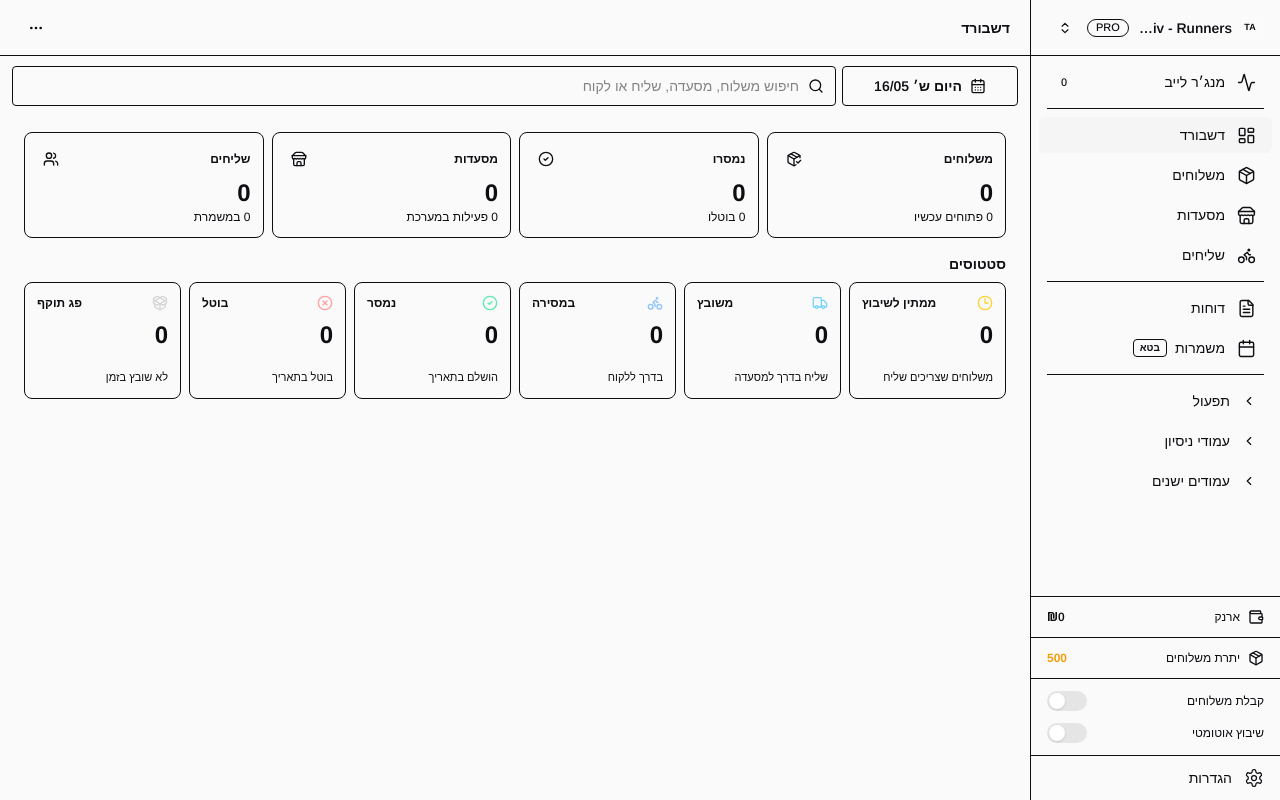
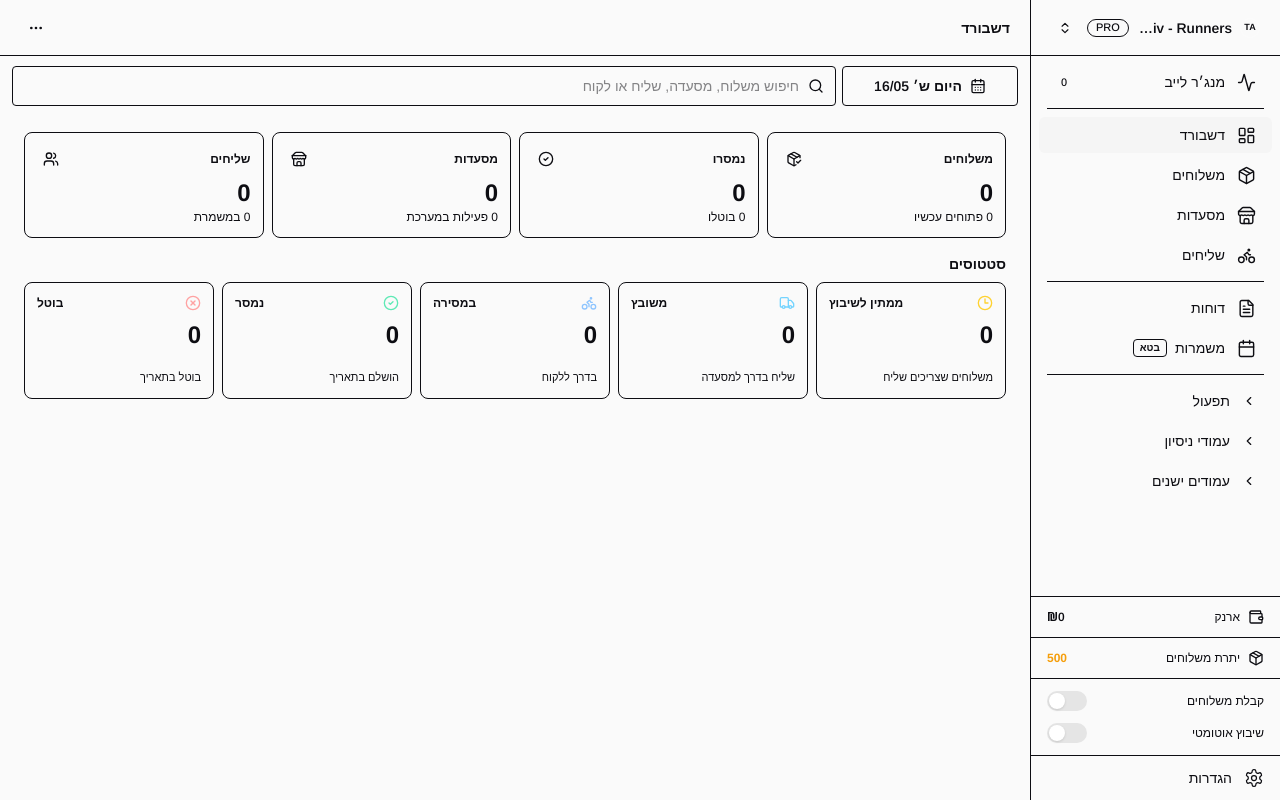
Before and after one commit to UxNinja360/sendi-system-demo, a React (Vite) app: page /dashboard in a window 1280 px wide. Built offline with nearby package versions, Linux system fonts and the light colour scheme; sample sign-in values are in the browser's storage.

Commit message:
תיקון

```diff
--- a/src/app/pages/dashboard.tsx
+++ b/src/app/pages/dashboard.tsx
@@ -18,6 +18,13 @@ import { useDelivery } from '../context/delivery-context-value';
 import type { Courier, Delivery, DeliveryStatus } from '../types/delivery.types';
 
 const ACTIVE_DELIVERY_STATUSES: DeliveryStatus[] = ['pending', 'assigned', 'delivering'];
+const DASHBOARD_DELIVERY_STATUSES: DeliveryStatus[] = [
+  'pending',
+  'assigned',
+  'delivering',
+  'delivered',
+  'cancelled',
+];
 
 const STATUS_META: Array<{
   id: DeliveryStatus;
@@ -103,14 +110,7 @@ const isSameInputDate = (value: unknown, inputDate: string) => {
 };
 
 const getDeliveryPrimaryDate = (delivery: Delivery) =>
-  delivery.createdAt ?? delivery.creation_time ?? delivery.delivery_date;
-
-const getDeliveryCompletionDate = (delivery: Delivery) =>
-  delivery.deliveredAt ??
-  delivery.delivered_time ??
-  delivery.cancelledAt ??
-  delivery.expiredAt ??
-  getDeliveryPrimaryDate(delivery);
+  delivery.createdAt ?? delivery.creation_time;
 
 const getDeliverySearchText = (delivery: Delivery, courier?: Courier) =>
   normalizeText(
@@ -169,13 +169,9 @@ export const Dashboard: React.FC = () => {
 
   const deliveryCountsByDay = React.useMemo(() => {
     return state.deliveries.reduce<Record<string, number>>((counts, delivery) => {
-      const date = toDate(
-        delivery.status === 'delivered' ||
-          delivery.status === 'cancelled' ||
-          delivery.status === 'expired'
-          ? getDeliveryCompletionDate(delivery)
-          : getDeliveryPrimaryDate(delivery),
-      );
+      if (!DASHBOARD_DELIVERY_STATUSES.includes(delivery.status)) return counts;
+
+      const date = toDate(getDeliveryPrimaryDate(delivery));
       if (!date) return counts;
       const key = toDateInputValue(date);
       counts[key] = (counts[key] ?? 0) + 1;
@@ -186,14 +182,7 @@ export const Dashboard: React.FC = () => {
   const dateDeliveries = React.useMemo(
     () =>
       state.deliveries.filter((delivery) => {
-        if (
-          delivery.status === 'delivered' ||
-          delivery.status === 'cancelled' ||
-          delivery.status === 'expired'
-        ) {
-          return isSameInputDate(getDeliveryCompletionDate(delivery), selectedDateKey);
-        }
-
+        if (!DASHBOARD_DELIVERY_STATUSES.includes(delivery.status)) return false;
         return isSameInputDate(getDeliveryPrimaryDate(delivery), selectedDateKey);
       }),
     [selectedDateKey, state.deliveries],
@@ -293,8 +282,8 @@ export const Dashboard: React.FC = () => {
 
           <section className="space-y-2">
             <SectionHeader title="סטטוסים" />
-            <div className="grid grid-cols-2 gap-2 lg:grid-cols-6">
-              {STATUS_META.map((status) => {
+            <div className="grid grid-cols-2 gap-2 lg:grid-cols-5">
+              {STATUS_META.filter((status) => DASHBOARD_DELIVERY_STATUSES.includes(status.id)).map((status) => {
                 const Icon = status.icon;
                 const count = statusCounts.get(status.id) ?? 0;
                 const percent = Math.round((count / totalStatusCount) * 100);
```
